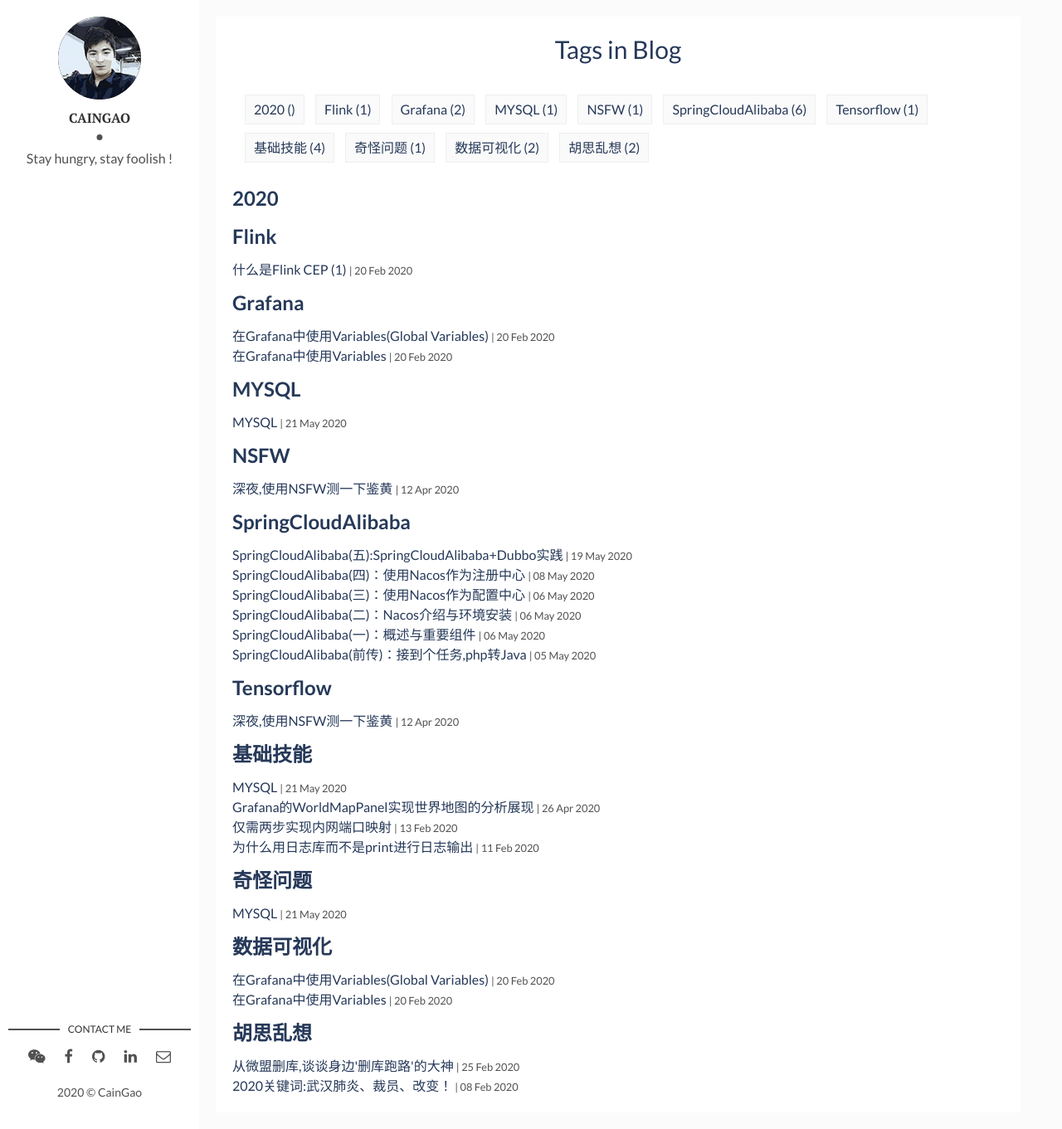
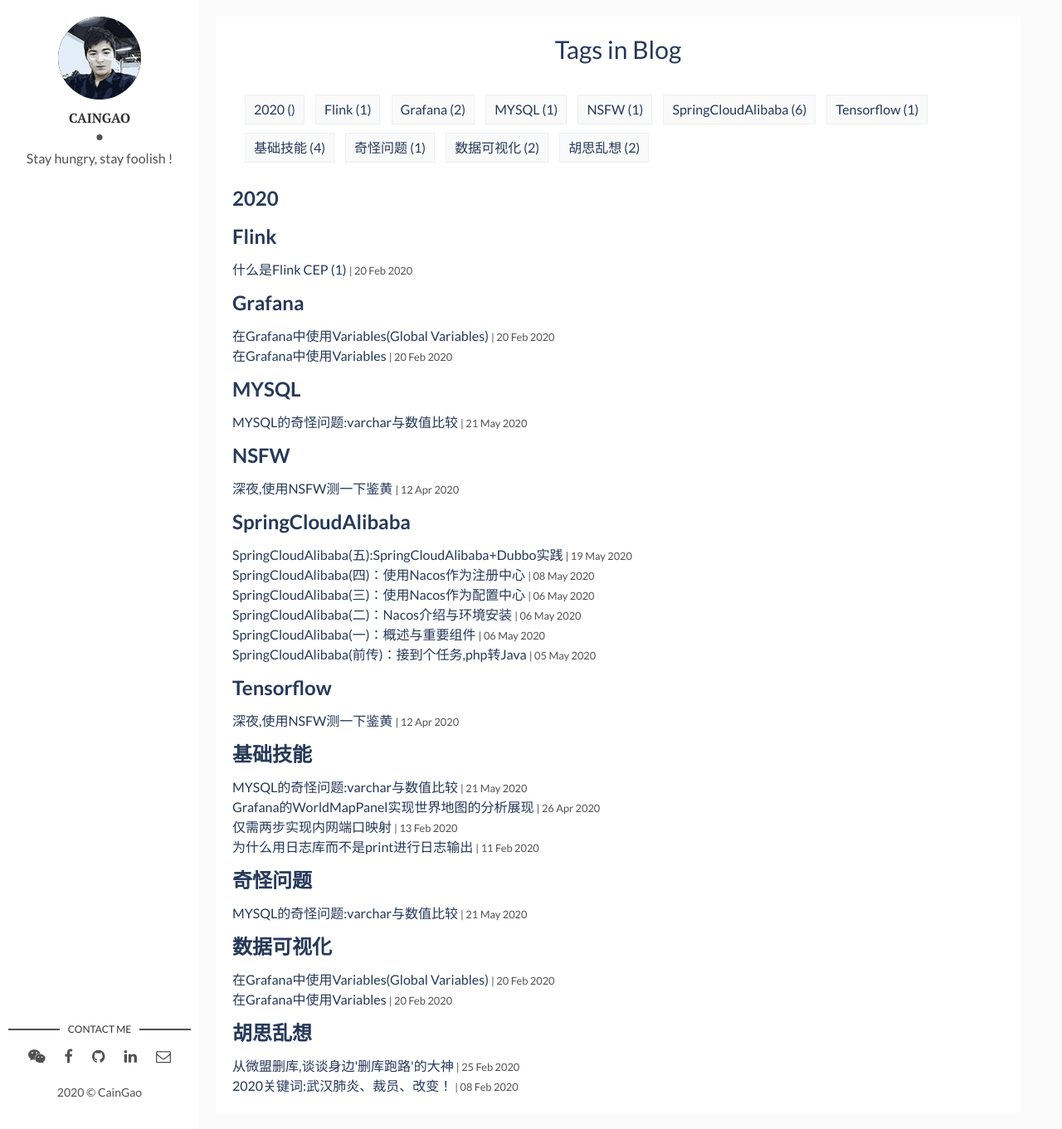
Before and after one commit to CainGao0/CainGao0, a Jekyll site: the page built from tags.html, in a window 1280 px wide and 1361 px high. Shown: the whole window at 83% size. Built offline with Jekyll 4.4.1, drawn with Linux system fonts in a browser that asks for light colours.

Commit message:
modify title

```diff
--- a/_posts/2020-05-22-mysql-varchar-equal-0-error.markdown
+++ b/_posts/2020-05-22-mysql-varchar-equal-0-error.markdown
@@ -1,6 +1,6 @@
 ---
 layout: post
-title: MYSQL
+title: MYSQL的奇怪问题:varchar与数值比较
 date: 2020-05-22 00:00:00 +0300
 description: MYSQL的奇怪问题:varchar与数值比较
 img: mysql/mysql-log.png # Add image post (optional)
```
